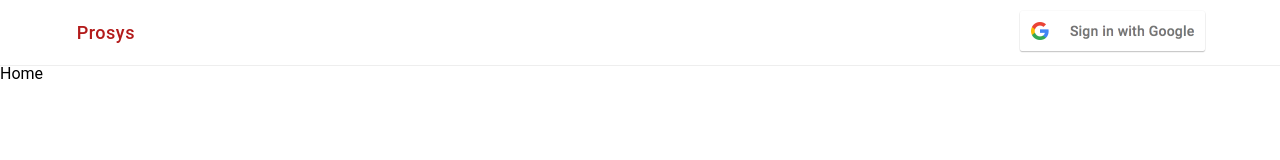
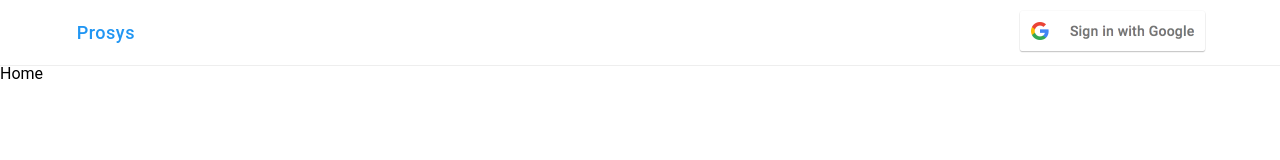
Before and after one commit to jay-joo-code/prosys, a React (Vite) app in the folder client/: page / in a window 1280 px wide. Shown: the top 160 px of the page. Built offline with nearby package versions, Linux system fonts and the light colour scheme.

Commit message:
Change brand color

```diff
--- a/client/src/components/task-item/TaskIsComplete.tsx
+++ b/client/src/components/task-item/TaskIsComplete.tsx
@@ -23,12 +23,16 @@ const TaskIsComplete = ({ task, isFocused }: TaskIsCompleteProps) => {
   const { updateInboxTask } = useUpdateInboxTaskById(task?._id)
 
   return (
-    <Container isComplete={task?.isComplete} />
+    <Container
+      isComplete={task?.isComplete}
+      isFocused={isFocused}
+    />
   )
 }
 
 interface ContainerProps {
   isComplete: boolean
+  isFocused: boolean
 }
 
 const Container = styled.div<ContainerProps>`
@@ -38,7 +42,10 @@ const Container = styled.div<ContainerProps>`
   width: 15px;
 
   // isComplete
-  background: ${props => props.isComplete && props.theme.brand[500]};
+  background: ${props => props.isComplete && props.theme.brand[300]};
+
+  // isFocused
+  border-color: ${props => props.isFocused && props.theme.bg.default};
 `
 
 export default TaskIsComplete
--- a/client/src/util/palette.ts
+++ b/client/src/util/palette.ts
@@ -1,16 +1,16 @@
 export default {
   // brand
   brand: {
-    50: '#FCF6F6',
-    100: '#e8bbbb',
-    200: '#d98d8d',
-    300: '#ca5f5f',
-    400: '#be3d3d',
-    500: '#b31b1b',
-    600: '#ac1818',
-    700: '#a31414',
-    800: '#9a1010',
-    900: '#8b0808',
+    50: '#F2F9FF',
+    100: '#bce0fb',
+    200: '#90cbf9',
+    300: '#64b6f7',
+    400: '#42a6f5',
+    500: '#2196f3',
+    600: '#1d8ef1',
+    700: '#1883ef',
+    800: '#1479ed',
+    900: '#0b68ea',
   },
 
   // feedback
```
